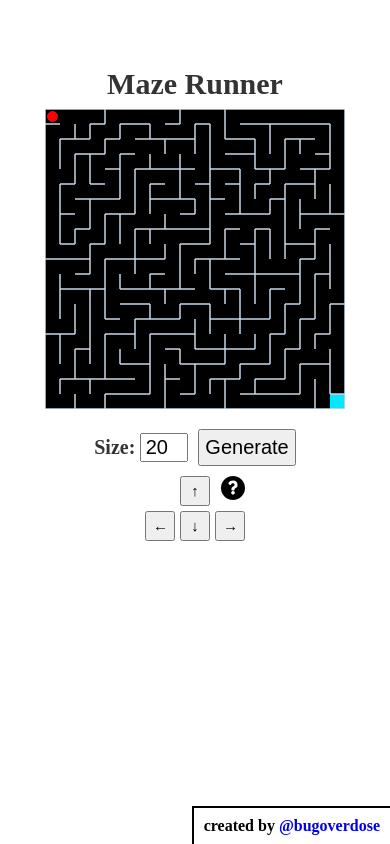
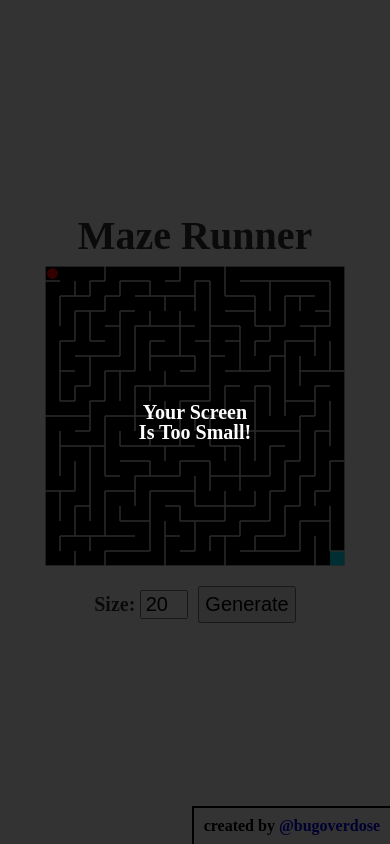
Before and after one commit to bugoverdose/maze-runner, a React (Create React App) app: page / in a window 390 px wide. Built offline with nearby package versions, Linux system fonts and the light colour scheme.

Commit message:
fix: handle too small screen

```diff
--- a/src/components/MazeRunner.tsx
+++ b/src/components/MazeRunner.tsx
@@ -13,6 +13,34 @@ import {
 } from "../styles/constants";
 import { QuestionMarkLogo } from "./QuestionMarkLogo";
 
+const BlackScreen = styled.div`
+  @media ${device.showNone} {
+    position: fixed;
+    top: 0;
+    left: 0;
+    z-index: 99;
+
+    text-align: center;
+    display: flex;
+    flex-direction: column;
+    justify-content: center;
+    align-items: center;
+    height: 100vh;
+    width: 100vw;
+    background-color: ${(props) => props.theme.textColor};
+  }
+
+  @media ${device.mobileL} {
+    display: none;
+  }
+`;
+
+const BlackScreenText = styled.span`
+  font-weight: 800;
+  font-size: 20px;
+  color: white;
+`;
+
 const Container = styled.div`
   text-align: center;
   display: flex;
@@ -26,16 +54,8 @@ const Container = styled.div`
 
 const Header = styled.header`
   font-weight: 800;
-
-  @media ${device.mobileS} {
-    font-size: 30px;
-    margin-bottom: 0px;
-  }
-
-  @media ${device.mobileL} {
-    font-size: 40px;
-    margin-bottom: 5px;
-  }
+  font-size: 40px;
+  margin-bottom: 5px;
 
   @media ${device.bigScreen} {
     font-size: 50px;
@@ -50,11 +70,11 @@ const Wrapper = styled.div`
   width: auto;
   height: auto;
 
-  @media ${device.mobileS} {
+  @media ${device.mobileL} {
     flex-direction: column;
   }
 
-  @media ${device.mobileL} {
+  @media ${device.bigScreen} {
     flex-direction: row;
   }
 `;
@@ -62,10 +82,7 @@ const Wrapper = styled.div`
 const MazeContainer = styled.div`
   display: flex;
   flex-direction: column;
-
-  @media ${device.mobileS} {
-    padding: 10px;
-  }
+  padding: 5px;
 
   @media ${device.bigScreen} {
     padding: 20px;
@@ -106,15 +123,15 @@ const PlayContainer = styled.div<{ canvasSize: number }>`
   justify-content: space-between;
   align-items: center;
   font-size: 20px;
-  height: ${(props) => props.canvasSize + "px"};
+  @media ${device.bigScreen} {
+    height: ${(props) => props.canvasSize + "px"};
+  }
 `;
 
 const MovementCountBox = styled.div`
-  @media ${device.mobileS} {
-    display: none;
-  }
+  display: none;
 
-  @media ${device.mobileL} {
+  @media ${device.bigScreen} {
     display: flex;
     flex-direction: column;
     align-items: center;
@@ -131,15 +148,13 @@ const MovementCountBox = styled.div`
 `;
 
 const ControlPanel = styled.div`
-  display: grid;
-  gap: 5px;
-
-  @media ${device.mobileS} {
-    grid-template-columns: repeat(3, 30px);
-    grid-template-rows: repeat(2, 30px);
+  @media ${device.showNone} {
+    display: none;
   }
 
   @media ${device.mobileL} {
+    display: grid;
+    gap: 5px;
     grid-template-columns: repeat(3, 40px);
     grid-template-rows: repeat(2, 40px);
   }
@@ -154,13 +169,7 @@ const ControlBtn = styled.input.attrs({ type: "button" })`
   height: 100%;
   width: 100%;
   font-weight: 800;
-  @media ${device.mobileS} {
-    font-size: 15px;
-  }
-
-  @media ${device.mobileL} {
-    font-size: 25px;
-  }
+  font-size: 25px;
 
   @media ${device.bigScreen} {
     font-size: 30px;
@@ -186,12 +195,12 @@ const HelpText = styled.span`
   background-color: white;
   padding: 15px;
 
-  @media ${device.mobileS} {
+  @media ${device.mobileL} {
     top: -160px;
-    left: -180px;
+    left: -150px;
   }
 
-  @media ${device.mobileL} {
+  @media ${device.bigScreen} {
     top: -100px;
     left: -300px;
   }
@@ -463,6 +472,10 @@ const MazeRunner = () => {
 
   return (
     <>
+      <BlackScreen>
+        <BlackScreenText>Your Screen</BlackScreenText>
+        <BlackScreenText>Is Too Small!</BlackScreenText>
+      </BlackScreen>
       <Container>
         <Header>Maze Runner</Header>
         <Wrapper>
--- a/src/styles/constants.ts
+++ b/src/styles/constants.ts
@@ -1,15 +1,14 @@
-const MOBILE_S = 320;
 const MOBILE_L = 425;
 const BIG_SCREEN = 1024;
 
 export const size = {
-  mobileS: `${MOBILE_S}px`,
+  showNone: `0px`,
   mobileL: `${MOBILE_L}px`,
   bigScreen: `${BIG_SCREEN}px`,
 };
 
 export const device = {
-  mobileS: `(min-width: ${size.mobileS})`,
+  showNone: `(min-width: ${size.showNone})`,
   mobileL: `(min-width: ${size.mobileL})`,
   bigScreen: `(min-width: ${size.bigScreen})`,
 };
@@ -17,12 +16,12 @@ export const device = {
 export const CELL_SIZE = 15;
 export const RESPONSIVE_CELL_SIZE = () => {
   if (window.screen.width >= BIG_SCREEN) {
-    return 25;
+    return 20;
   }
   if (window.screen.width >= MOBILE_L) {
     return 15;
   }
-  return 10;
+  return 5;
 };
 
 export const GENERATE_NEW_MAZE = "Generate";
```
